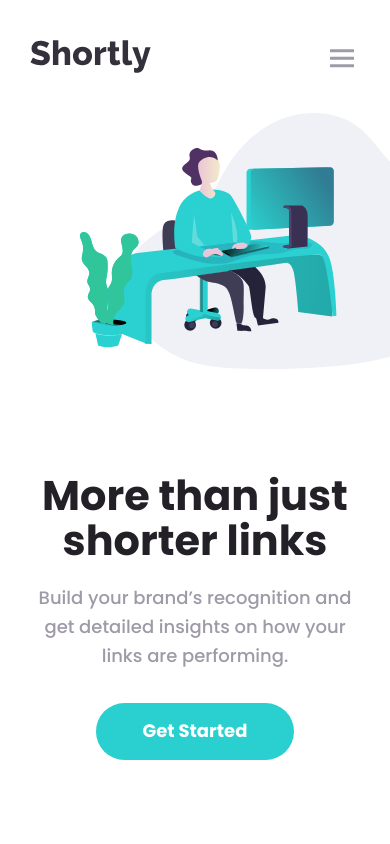
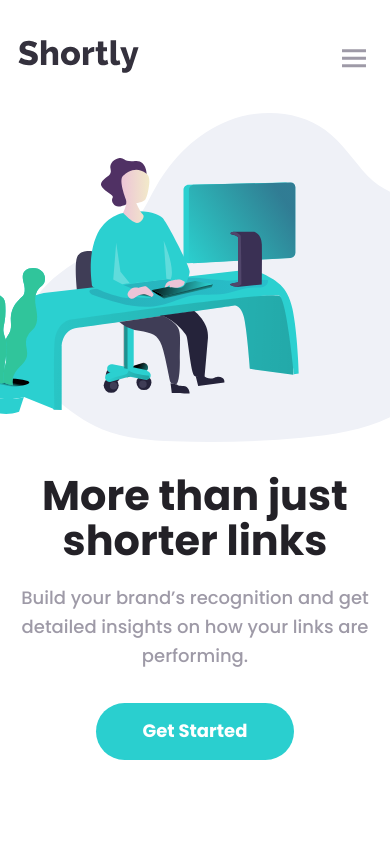
Before and after one commit to fbtot/url-shortening-api, a website: page index.html in a window 390 px wide. Shown: the top 844 px of the page. Drawn offline with nearby package versions, Linux system fonts and the light colour scheme.

Commit message:
feat(css): responsive adjustments

```diff
--- a/scss/abstracts/_settings.scss
+++ b/scss/abstracts/_settings.scss
@@ -1,6 +1,6 @@
 $base-font-size: 18px;
 $small-font-size: $base-font-size * 0.9;
-$width-700: 800px; // desktop
+$width-700: 1036px; // desktop
 $width-500: 600px; // tablet
 $width-300: 450px; // mobile
 $desktop-width: $width-700;
--- a/scss/layout/_containers.scss
+++ b/scss/layout/_containers.scss
@@ -1,11 +1,12 @@
 @use "../index.scss" as *;
 
 .page-container {
-  width: 330px;
+  max-width: 800px;
   margin: 0 auto;
+  padding: 0 1rem;
 
   @include mq($desktop-width, up) {
-    width: 1110px;
+    max-width: 1110px;
   }
 }
 
@@ -23,7 +24,6 @@
   display: flex;
   align-content: center;
   align-items: center;
-  // TODO: translate form quando c'è il messaggio di errore su mobile
 
   @include mq($desktop-width, down) {
     flex-direction: column;
--- a/scss/layout/_hero.scss
+++ b/scss/layout/_hero.scss
@@ -13,11 +13,20 @@
   background-image: url(../images/illustration-working.svg);
   background-repeat: no-repeat;
   background-position: right -80px top;
-  background-size: 100%;
+  background-size: 500px;
 
   @include mq($desktop-width, up) {
     background-size: 35.5rem;
     background-position: right -110px top 0.5rem;
+  }
+
+  @include mq(340px, down) {
+    background-position: right -180px top;
+  }
+
+  @include mq(700px, $desktop-width) {
+    // background-position: top center;
+    background-size: 700px;
   }
 }
 
@@ -30,6 +39,10 @@
   @include mq($desktop-width, up) {
     width: 30rem;
     padding-top: 4rem;
+  }
+
+  @include mq(700px, $desktop-width) {
+    padding-top: 30rem;
   }
 }
 
```
Also changed, not shown: css/main.css, css/mainDist.css, 2 other files.
